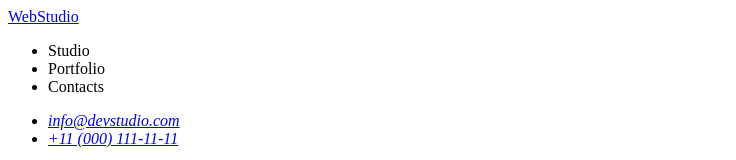
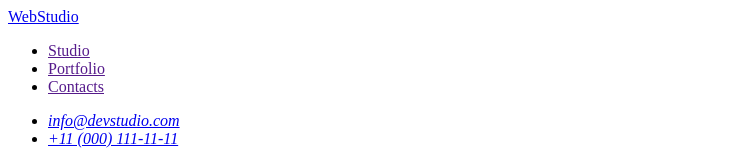
Before and after one commit to engapantio/goit-markup-hw-01, a plain HTML site: page index.html in a window 1280 px wide. Shown: the top 160 px of the page, without its empty margins (0-736 px from the left). Drawn offline with Linux system fonts and the light colour scheme.

Commit message:
update index.html

```diff
--- a/index.html
+++ b/index.html
@@ -11,17 +11,21 @@
       <nav>
         <a href="./index.html" target="_blank">WebStudio</a>
         <ul>
-          <li><a href=""><a>Studio</a></li>
-          <li><a href=""><a>Portfolio</a></li>
-          <li><a href=""><a>Contacts</a></li>
+          <li><a href="">Studio</a></li>
+          <li><a href="">Portfolio</a></li>
+          <li><a href="">Contacts</a></li>
         </ul>
       </nav>
       <address>
         <ul>
-          <li><a href="mailto:info@devstudio.com" target="_blank"
+          <li>
+            <a href="mailto:info@devstudio.com" target="_blank"
               >info@devstudio.com</a
-        ></li>
-          <li><a href="tel:+110001111111" target="_blank">+11 (000) 111-11-11</a></li>
+            >
+          </li>
+          <li>
+            <a href="tel:+110001111111" target="_blank">+11 (000) 111-11-11</a>
+          </li>
         </ul>
       </address>
     </header>
@@ -52,7 +56,8 @@
           <li>
             <h3>Diligence</h3>
             <p>
-                Research and confirm brands with the strongest digital growth opportunities and minimize risk.
+              Research and confirm brands with the strongest digital growth
+              opportunities and minimize risk.
             </p>
           </li>
           <li>
```
Lines whose indentation alone changed are shown as unchanged.
